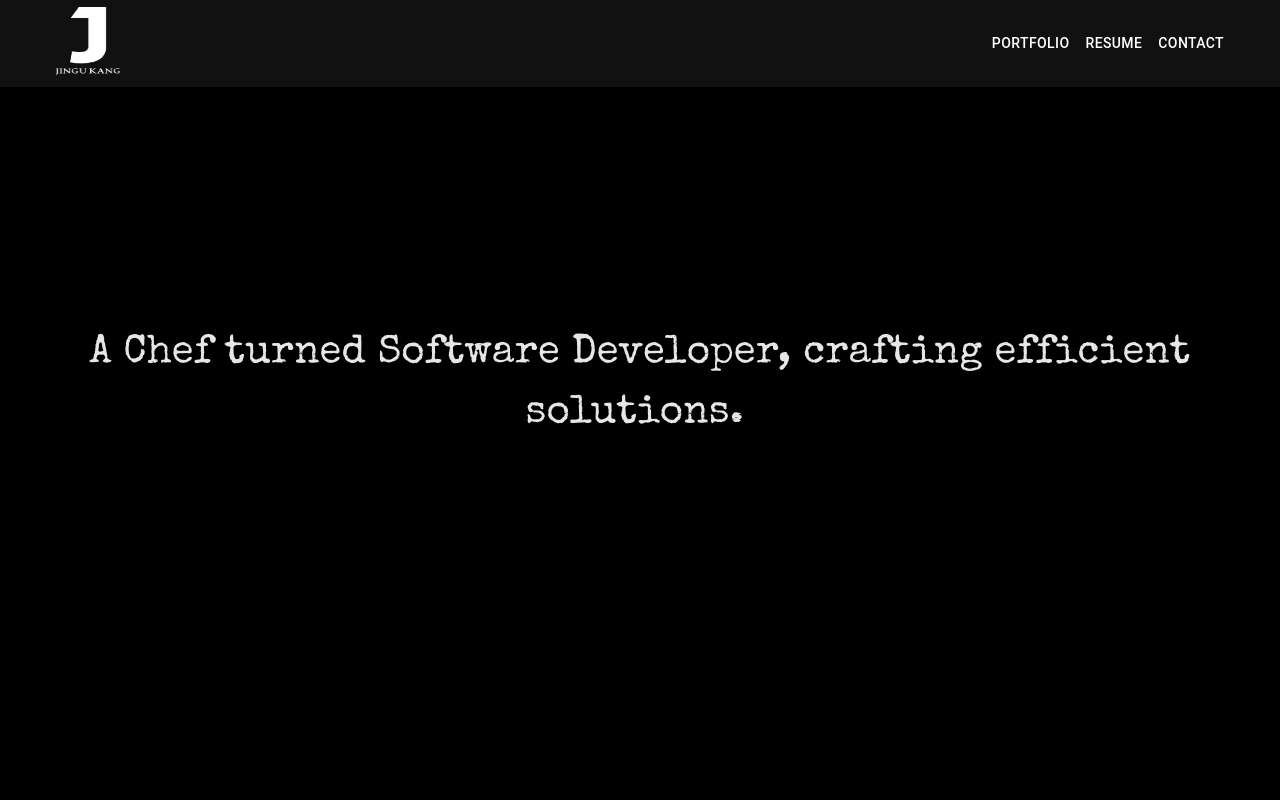
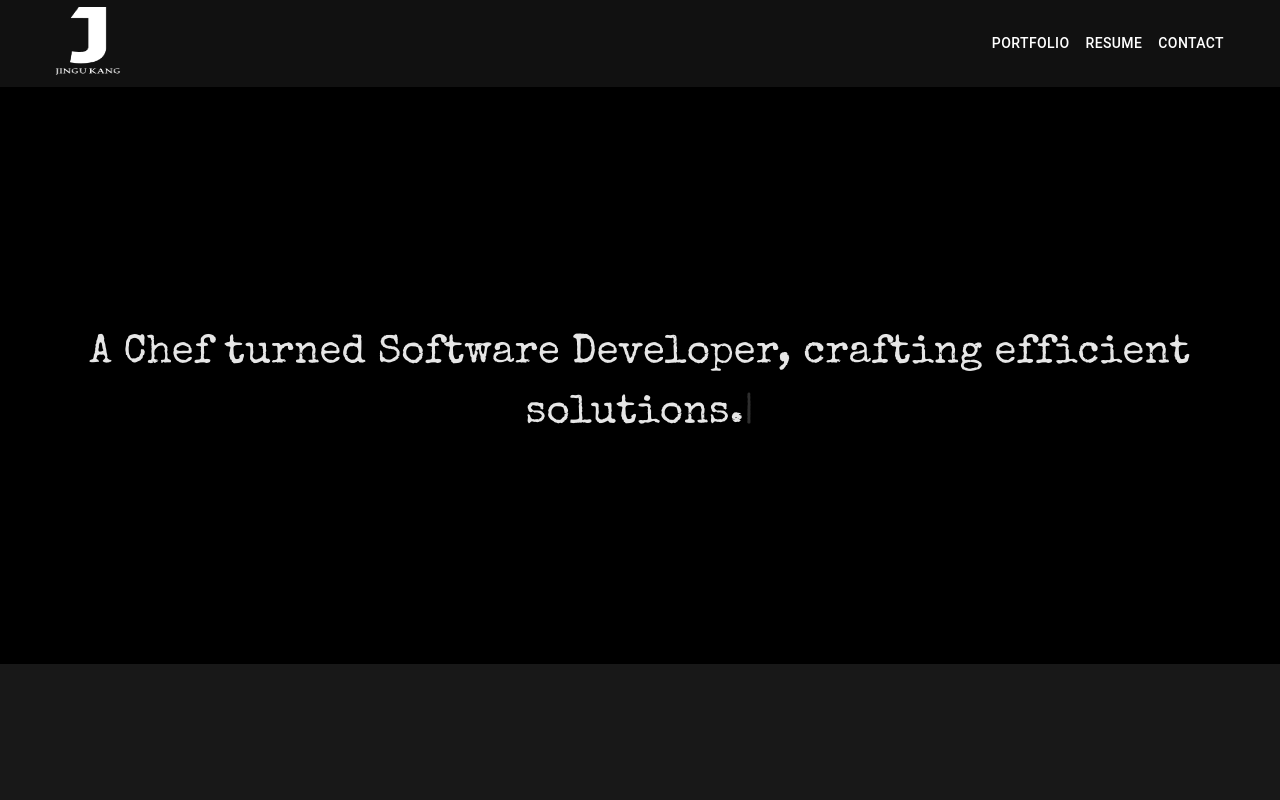
Before and after one commit to jingu-k816/portfolioWebsite, a Next.js app: page / in a window 1280 px wide. Shown: the top 800 px of the page. Built offline with nearby package versions, Linux system fonts and the light colour scheme.

Commit message:
redesign the makestyles function to use styled div

```diff
--- a/src/components/Layout.tsx
+++ b/src/components/Layout.tsx
@@ -1,27 +1,22 @@
-import { Box, CssBaseline } from "@mui/material";
-import { makeStyles } from "tss-react/mui";
+import { Box, CssBaseline, styled } from "@mui/material";
 import NavBar from "./navbar";
-import Header from "./header";
-//@ts-ignore
-const useStyles = makeStyles(() => ({
-    root: {
+
+const Root = styled("div")(({ theme }) => ({
     display: 'flex',
     flexDirection: 'column',
     minHeight: '100vh'
-    },
 }));
-//@ts-ignore
+
 const Layout: React.FC = ({ children }) => {
-    //@ts-ignore
-    const classes = useStyles();
+
     return (
-        //@ts-ignore
-        <Box className={classes.root}>
+        <Root>
+            <Box>
                 <CssBaseline />
                 <NavBar />
-            <Header />
                 {children}
             </Box>
+        </Root>
     )
 };
 
```
Lines whose indentation alone changed are shown as unchanged.
